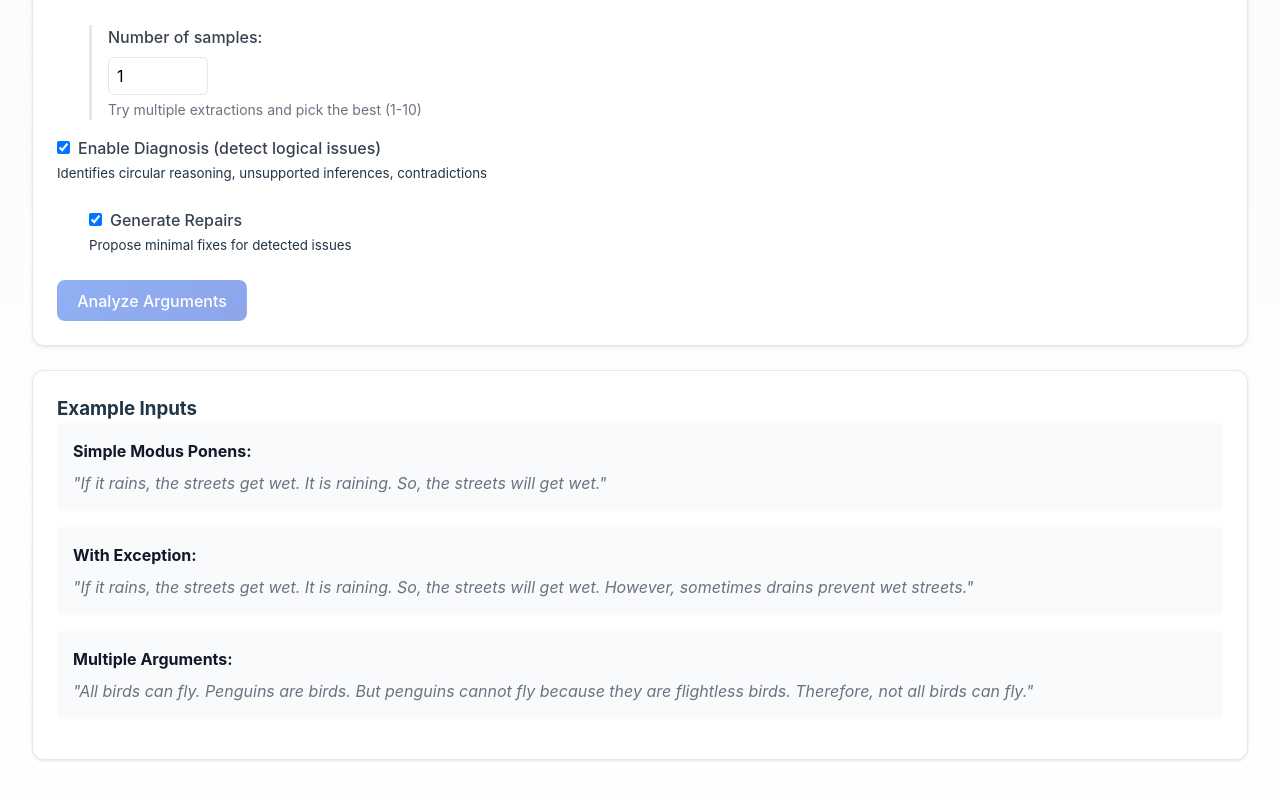
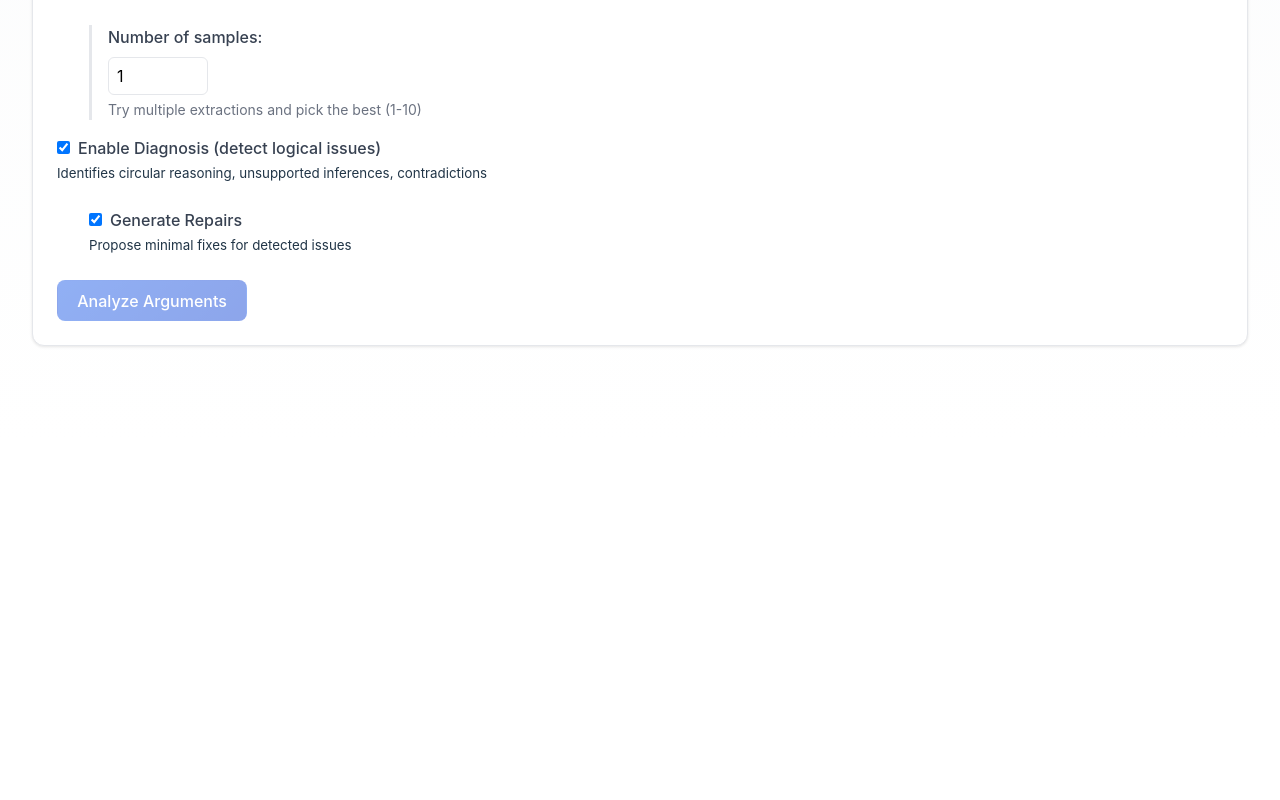
Before and after one commit to namin/argir, a React (Vite) app in the folder frontend/: page / in a window 1280 px wide. Shown: the part 788-1588 px from the top of the page. After the commit the page ends 1230 px from the top, so only its background shows below. Built offline with nearby package versions, Linux system fonts and the light colour scheme.

Commit message:
remove examples now that we have saved queries

```diff
--- a/frontend/src/App.tsx
+++ b/frontend/src/App.tsx
@@ -418,22 +418,6 @@ function App() {
                 </>
               )}
             </div>
-
-            <div className="card">
-              <h3>Example Inputs</h3>
-              <div className="example">
-                <strong>Simple Modus Ponens:</strong>
-                <p>"If it rains, the streets get wet. It is raining. So, the streets will get wet."</p>
-              </div>
-              <div className="example">
-                <strong>With Exception:</strong>
-                <p>"If it rains, the streets get wet. It is raining. So, the streets will get wet. However, sometimes drains prevent wet streets."</p>
-              </div>
-              <div className="example">
-                <strong>Multiple Arguments:</strong>
-                <p>"All birds can fly. Penguins are birds. But penguins cannot fly because they are flightless birds. Therefore, not all birds can fly."</p>
-              </div>
-            </div>
           </div>
 
           {result && (
```
